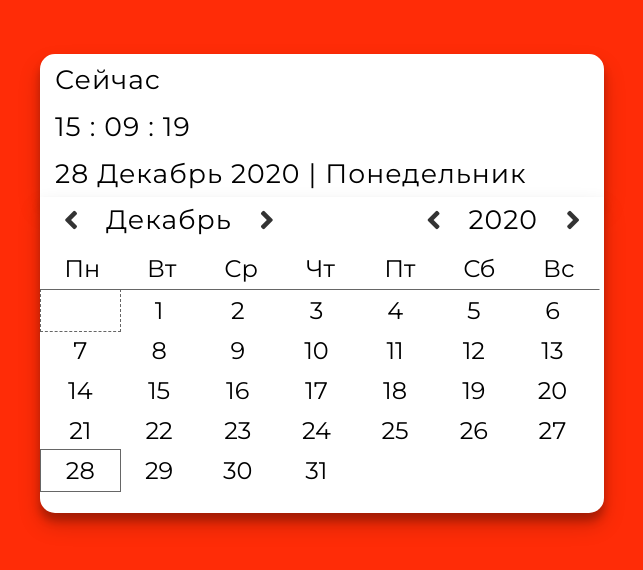
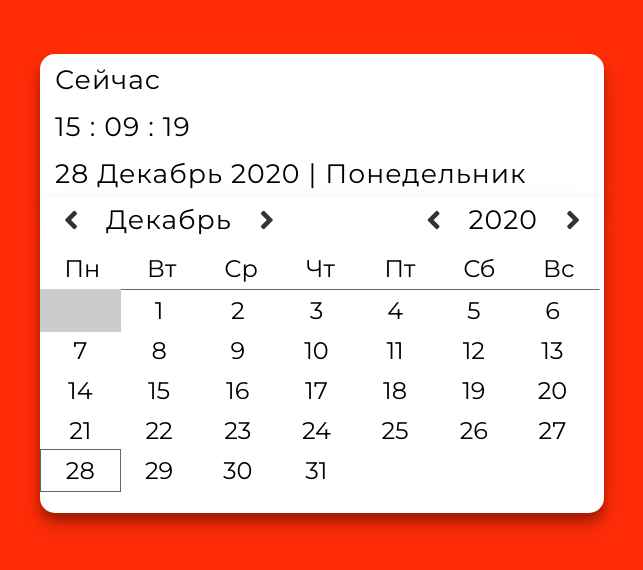
Before and after one commit to nkr413/calendar, a plain HTML site: page index.html in a window 1280 px wide. In both pictures the pointer is over the element 398 px from the left and 310 px from the top of the page. Shown: the whole page, without its empty margins (318-961 px from the left). Drawn offline with Linux system fonts and the light colour scheme.

Commit message:
Update style.css

```diff
--- a/style.css
+++ b/style.css
@@ -138,4 +138,4 @@ i {font-size: 22pt;}
   margin-top: -3px;
 }
 
-#date-box div:hover {border: 1.5px dashed #666666;}
+#date-box div:hover {background-color: #cccccc;}
```
